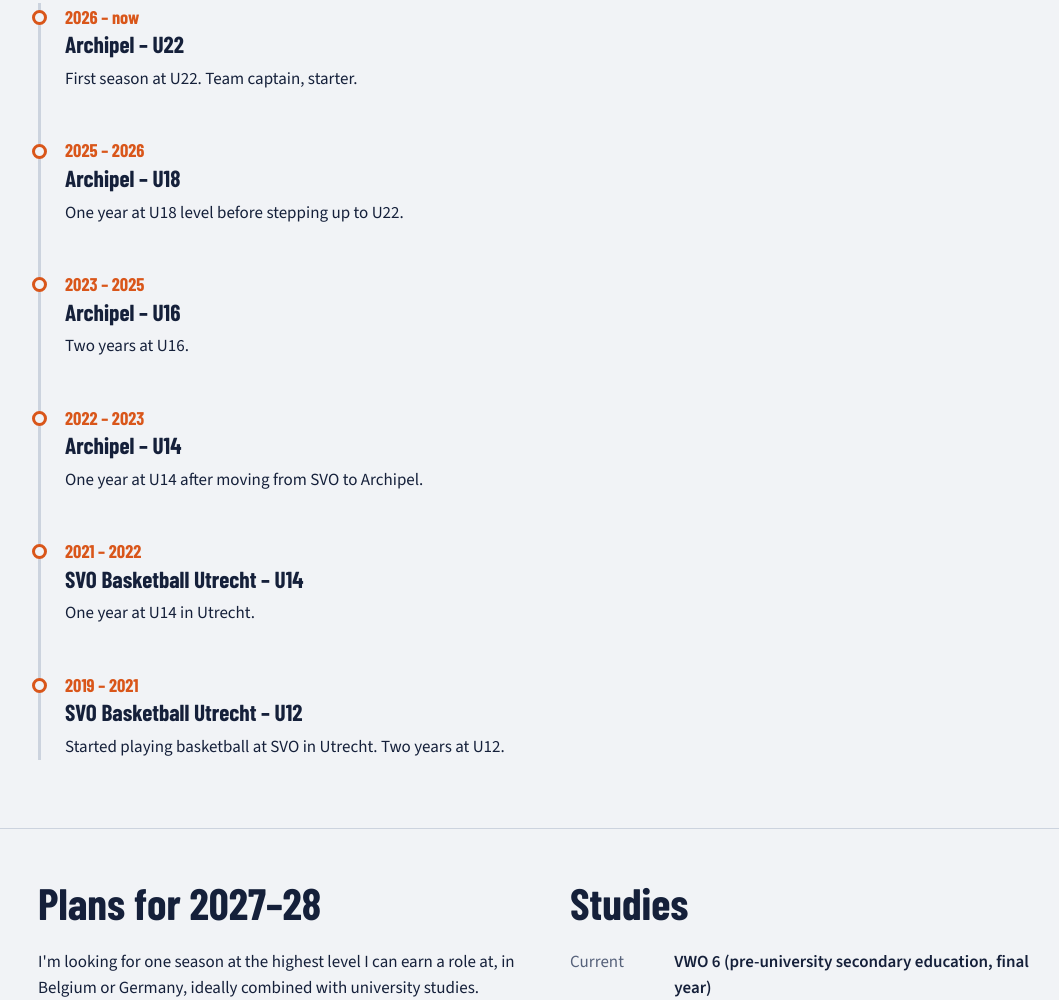
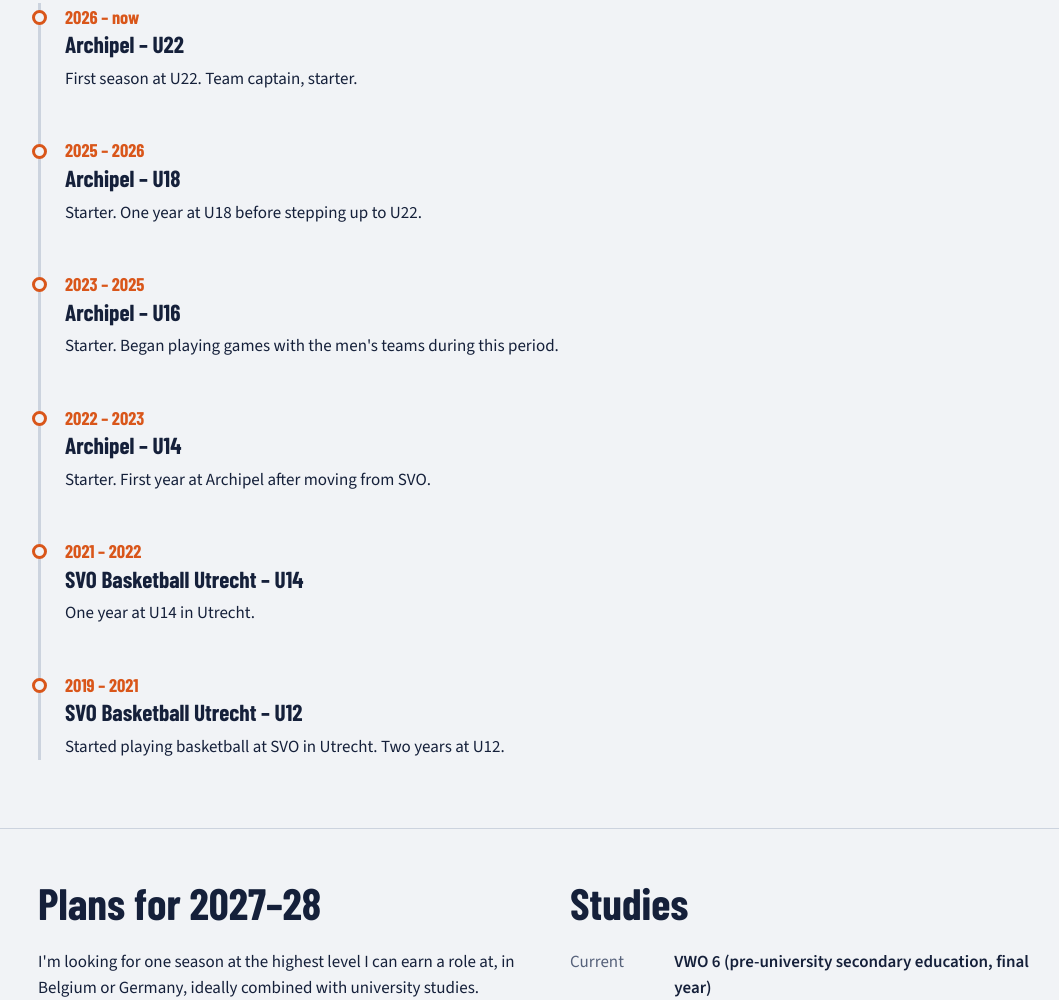
Before and after one commit to mroosendaal144/jesper-bball-profile, a plain HTML site: page index.html in a window 1280 px wide. Shown: the part 4076-5076 px from the top of the page, without its empty margins (94-1153 px from the left). Drawn offline with nearby package versions, Linux system fonts and the light colour scheme; a web font is replaced by a local one.

Commit message:
Add starter status at Archipel, men's team games during U16
Co-Authored-By: Claude Opus 4.6 <noreply@anthropic.com>

```diff
--- a/index.html
+++ b/index.html
@@ -381,17 +381,17 @@ footer{padding:1.5rem 0 2rem;color:var(--muted);font-size:.9rem;background:var(-
         <li>
           <div class="t-years">2025 – 2026</div>
           <h3>Archipel – U18</h3>
-          <p>One year at U18 level before stepping up to U22.</p>
+          <p>Starter. One year at U18 before stepping up to U22.</p>
         </li>
         <li>
           <div class="t-years">2023 – 2025</div>
           <h3>Archipel – U16</h3>
-          <p>Two years at U16.</p>
+          <p>Starter. Began playing games with the men's teams during this period.</p>
         </li>
         <li>
           <div class="t-years">2022 – 2023</div>
           <h3>Archipel – U14</h3>
-          <p>One year at U14 after moving from SVO to Archipel.</p>
+          <p>Starter. First year at Archipel after moving from SVO.</p>
         </li>
         <li>
           <div class="t-years">2021 – 2022</div>
```
